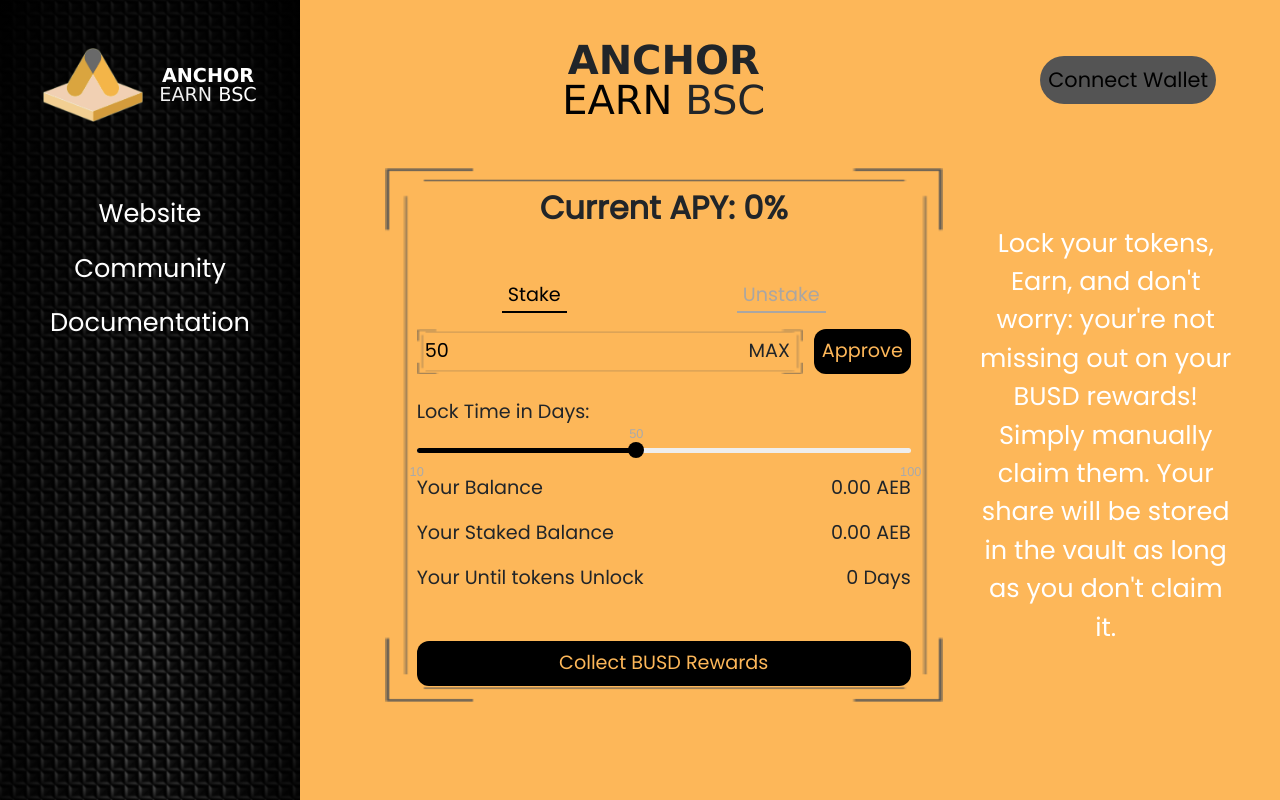
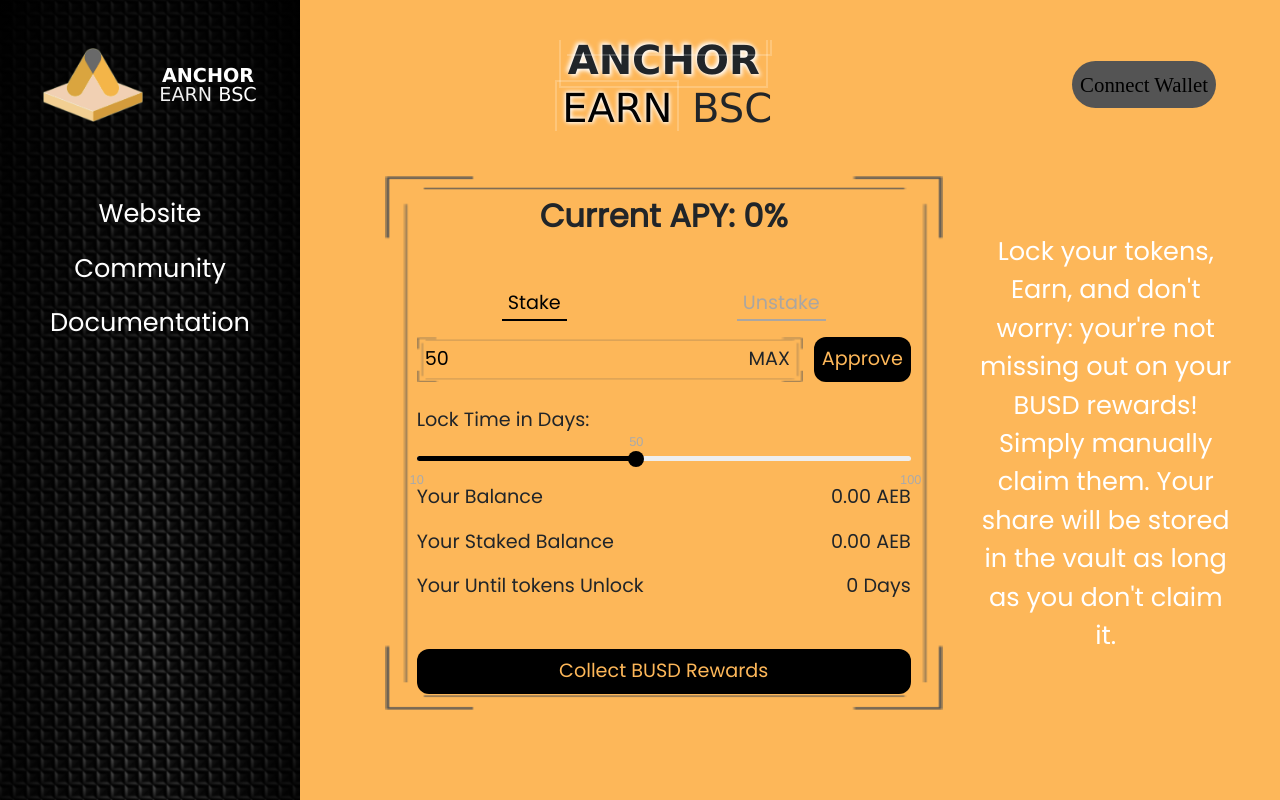
Before and after one commit to CryptoSnowPrince/Staking-Vault-and-Dashboard, a React (Create React App) app in the folder Dashboard/AnchorEarnBSC-StakingVault/: page / in a window 1280 px wide. Built offline with nearby package versions, Linux system fonts and the light colour scheme.

Commit message:
complete

```diff
--- a/Dashboard/AnchorEarnBSC-StakingVault/src/Home.css
+++ b/Dashboard/AnchorEarnBSC-StakingVault/src/Home.css
@@ -17,6 +17,7 @@ a{
   border: 0;
   margin-right: 1rem;
   font-size: 1.5rem;
+  font-family: 'Times New Roman', serif;
 }
 .logo {
   width: 100px;
@@ -53,12 +54,51 @@ a{
 .title {
   font-size: 4rem;
   line-height: 4rem;
+  /* background-image: url("./assets/images/title-border.png");
+  background-size: 100% 100%; */
 }
 .title-first {
   font-family: DejaVuSansBold;
 }
+.content-left-block .title-first{
+  text-shadow: 2px 2px 4px #fff, -2px -2px 4px #fff;
+  border-color:rgba(255, 255, 255, .2)!important;
+  border-style: solid;
+  border-width: 0px 2px 2px 2px;
+  padding: 0rem 0.4rem 0.4rem 0.4rem;
+}
+.content-left-block .title-first::before{
+  position: absolute;
+  content: "";
+  width: 100%;
+  border-color:rgba(255, 255, 255, .2)!important;
+  border-style: solid;
+  border-width: 1px;
+  /* height: 2px; */
+  z-index: 1;
+  right: -3%;
+  top: 30%;
+}
+.content-left-block .title-first::after{
+  position: absolute;
+  content: "";
+  width: 2px;
+  background-color: rgba(255, 255, 255, .2);;
+  height: 30%;
+  right: -3%;
+}
 .title-second {
   font-family: DejaVuSans;
+}
+.title-second span:first-child{
+  color: #f2f2f2;
+}
+.content-left-block .title-second span:first-child{
+  text-shadow: 1px 1px 4px #fff, -1px -1px 4px #fff;
+  border-color:rgba(255, 255, 255, .2)!important;
+  border-style: solid;
+  border-width: 2px 2px 0px 2px;
+  padding: 0.2rem 0.3rem 0 0.3rem ;
 }
 .content {
   background-image: url("./assets/images/content-border.png");
--- a/Dashboard/AnchorEarnBSC-StakingVault/src/Home.js
+++ b/Dashboard/AnchorEarnBSC-StakingVault/src/Home.js
@@ -32,7 +32,7 @@ export default function Home() {
 						/>
 						<div className="left-title align-items-center d-flex flex-column">
 							<div className="title-first">ANCHOR</div>
-							<div className="title-second"><span style={{ color: "#f2f2f2" }}>EARN&nbsp;</span><span>BSC</span>
+							<div className="title-second"><span >EARN&nbsp;</span><span>BSC</span>
 							</div>
 						</div>
 					</div>
@@ -46,8 +46,8 @@ export default function Home() {
 					<div className="header">
 						<div className="content-left-block">
 							<div className="title align-items-center d-flex flex-column">
-								<div className="title-first">ANCHOR</div>
-								<div className="title-second"><span style={{ color: "#020202" }}>EARN&nbsp;</span><span>BSC</span>
+								<div className="title-first  position-relative"><span style={{zIndex: "10"}}>ANCHOR</span></div>
+								<div className="title-second"><span style={{ color: "#020202" }}>EARN</span>&nbsp;<span>BSC</span>
 								</div>
 							</div>
 						</div>
--- a/Dashboard/AnchorEarnBSC-StakingVault/src/components/ProgressiveImage/ProgressiveImage.js
+++ b/Dashboard/AnchorEarnBSC-StakingVault/src/components/ProgressiveImage/ProgressiveImage.js
@@ -33,7 +33,7 @@ const ProgressiveImage = (props) => {
         opacity: loading ? 0.5 : 1,
         transition: "opacity .15s linear",
       }}
-      // alt={alt ?? ""}
+      alt={alt ?? ""}
       // width="100%"
       // height="100%"
       className={className}
```
Also changed, not shown: Dashboard/AnchorEarnBSC-StakingVault/src/assets/images/title-border.png (added), Dashboard/AnchorEarnBSC-StakingVault/src/assets/images/title.png (added).
